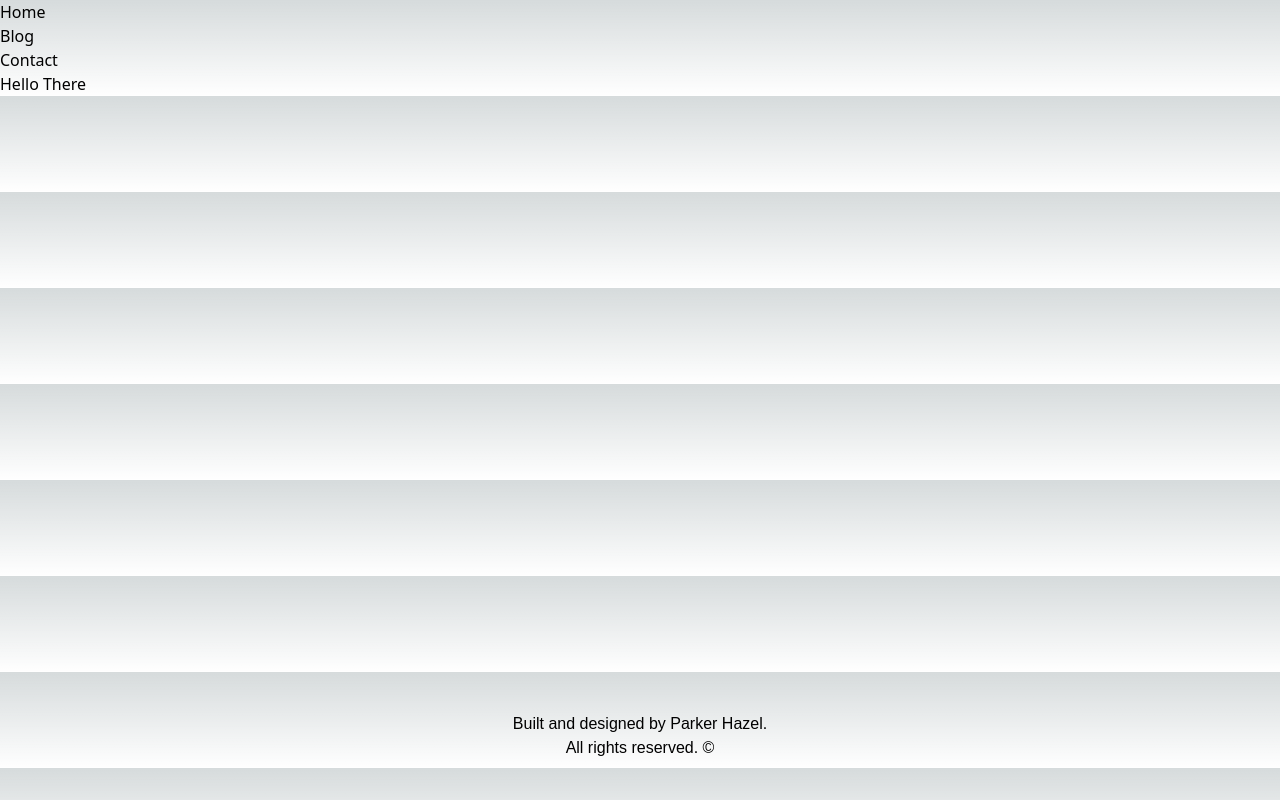
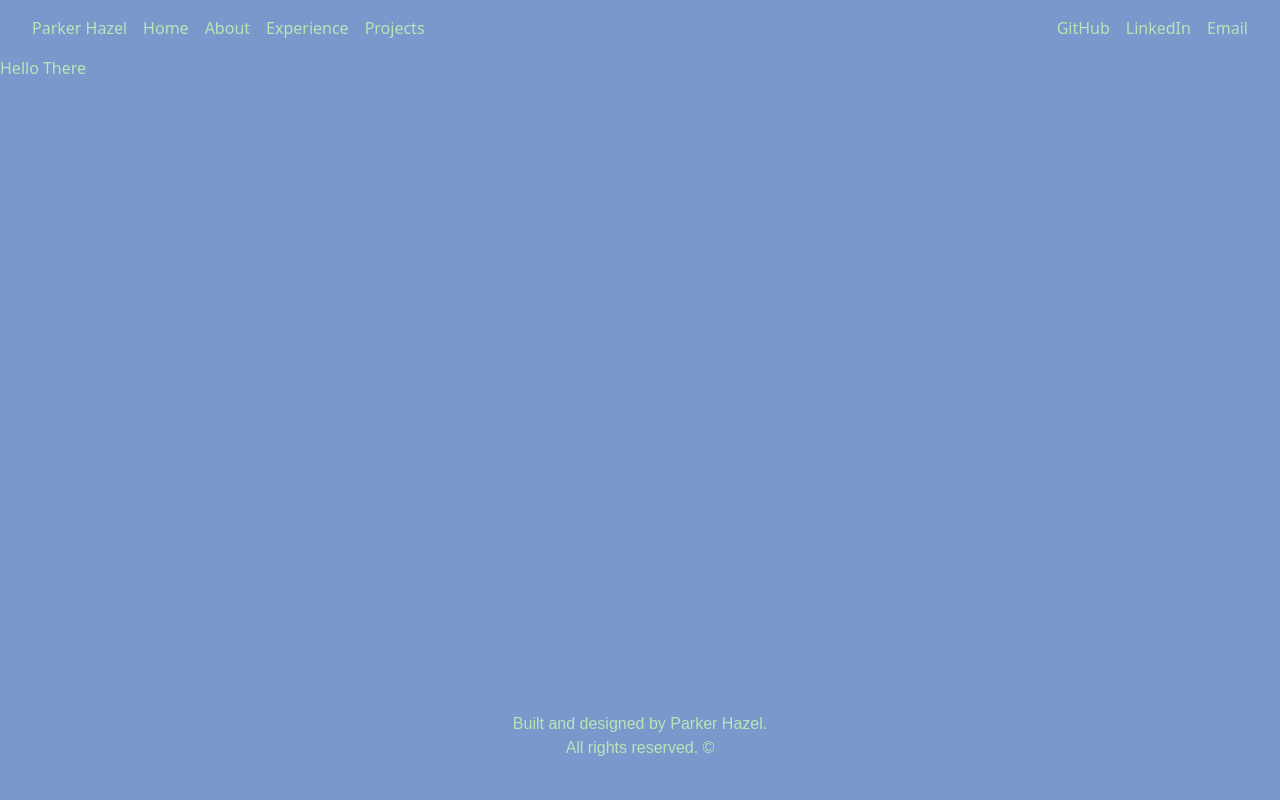
Before and after one commit to parkerhazel/my-website, a Next.js app: page / in a window 1280 px wide. Built offline with nearby package versions, Linux system fonts and the light colour scheme.

Commit message:
Updated color scheme and styles for Navbar and Credits components. Added socials links

```diff
--- a/src/app/globals.css
+++ b/src/app/globals.css
@@ -3,16 +3,16 @@
 @tailwind utilities;
 
 :root {
-  --foreground-rgb: 0, 0, 0;
-  --background-start-rgb: 214, 219, 220;
-  --background-end-rgb: 255, 255, 255;
+  --foreground-rgb: 190, 227, 182;
+  --background-start-rgb: 121,152,204;
+  --background-end-rgb: 121,152,204;
 }
 
 @media (prefers-color-scheme: dark) {
   :root {
-    --foreground-rgb: 255, 255, 255;
-    --background-start-rgb: 0, 0, 0;
-    --background-end-rgb: 0, 0, 0;
+    --foreground-rgb: 190, 227, 182;
+    --background-start-rgb: 121,152,204;
+    --background-end-rgb: 121,152,204;
   }
 }
 
--- a/src/components/Credits/Credits.module.css
+++ b/src/components/Credits/Credits.module.css
@@ -1,5 +1,5 @@
-/* Footer styles */
-.Footer {
+/* Credits styles */
+.Credits {
     display: flex;
     align-items: center;
     padding-top: 100px;
--- a/src/components/Navbar/Navbar.module.css
+++ b/src/components/Navbar/Navbar.module.css
@@ -0,0 +1,19 @@
+/* Navbar Styles */
+.Navbar {
+  display: flex;
+  justify-content: space-between;
+  align-items: center;
+  padding: 1rem 2rem;
+  background-color: #7998cc;
+  color: #bee3b6;
+}
+
+.NavbarList {
+  display: flex;
+  gap: 1rem;
+}
+
+.SocialsList {
+  display: flex;
+  gap: 1rem;
+}
--- a/src/components/Navbar/Navbar.tsx
+++ b/src/components/Navbar/Navbar.tsx
@@ -1,19 +1,36 @@
 import styles from './Navbar.module.css';
+
+const destinations = [
+  { name: 'Parker Hazel', href: '/#'},
+  { name: 'Home', href: '/#intro' },
+  { name: 'About', href: '/#about'},
+  { name: 'Experience', href: '/#experience' },
+  { name: 'Projects', href: '/#projects' },
+];
+
+const socials = [
+  { name: 'GitHub', href: 'https://www.github.com/parkerhazel', target: '_blank' },
+  { name: 'LinkedIn', href: 'https://www.linkedin.com/in/parker-hazel', target: '_blank'},
+  { name: 'Email', href: 'mailto:parkerhazell@gmail.com', target: '_blank'},
+]
 
 export const Navbar = () => {
   return (
     <>
       <nav className={styles.Navbar}>
-        <ul>
-          <li>
-            <a href="/">Home</a>
-          </li>
-          <li>
-            <a href="/blog">Blog</a>
-          </li>
-          <li>
-            <a href="/contact">Contact</a>
-          </li>
+        <ul className={styles.NavbarList}>
+          {destinations.map((destination) => (
+            <li key={destination.name} className={styles.NavbarListItem}>
+              <a href={destination.href}>{destination.name}</a>
+            </li>
+          ))}
+        </ul>
+        <ul className={styles.SocialsList}>
+          {socials.map((social) => (
+            <li key={social.name} className={styles.SocialsListItem}>
+              <a href={social.href} target={social.target}>{social.name}</a>
+            </li>
+          ))}
         </ul>
       </nav>
     </>
```
